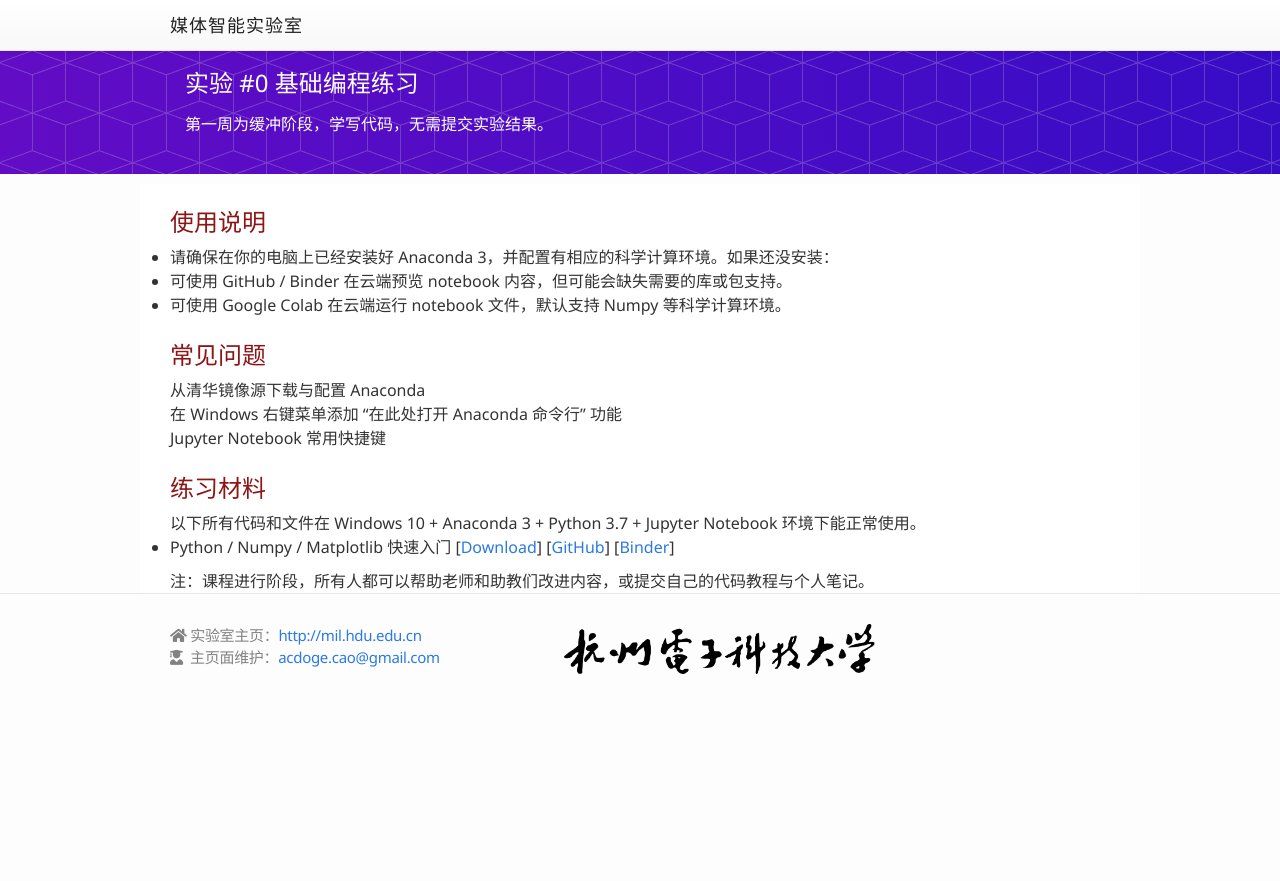
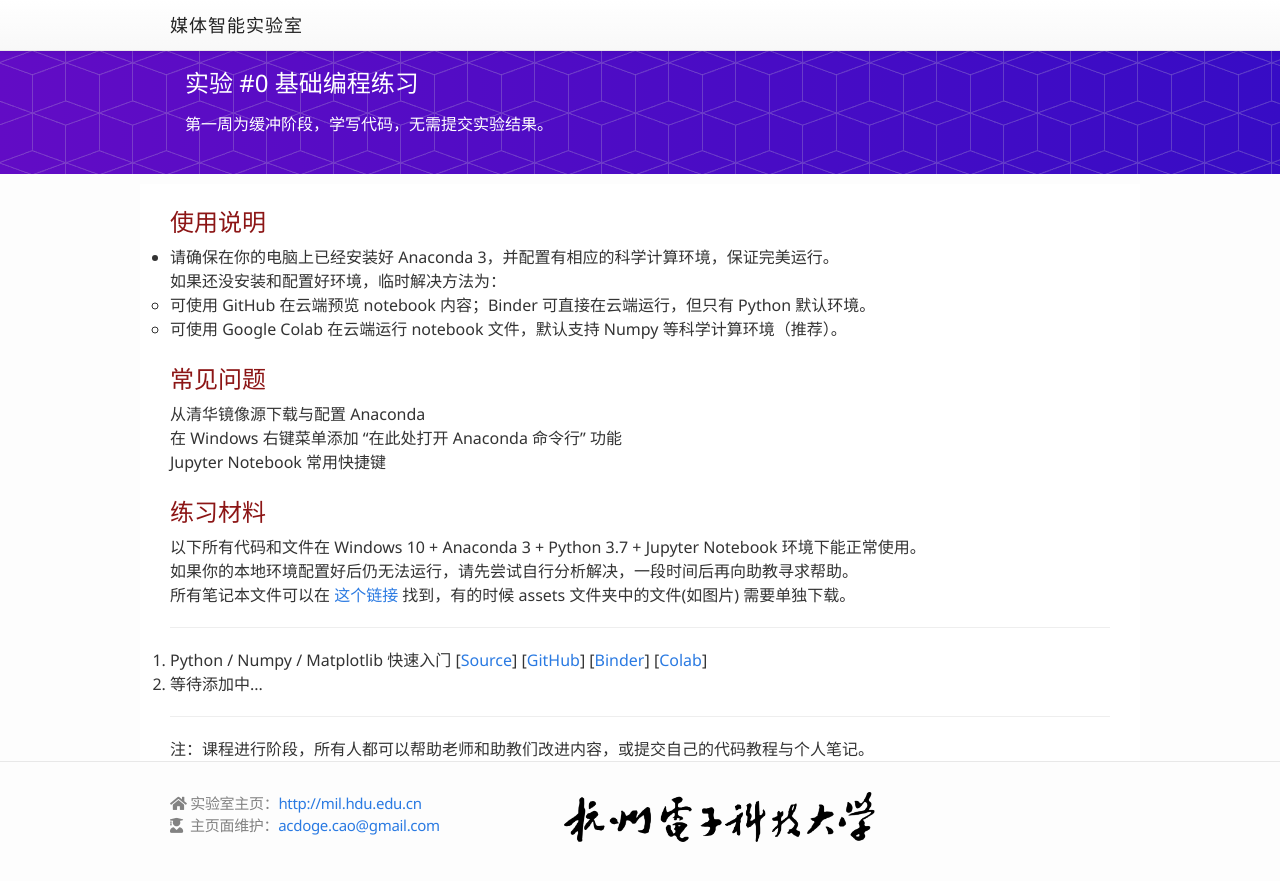
Before and after one commit to HDUMIL/summer-school, a Jekyll site: the page built from assignments/lab0/index.html, in a window 1280 px wide. Shown: the top 881 px of the page. Built offline with Jekyll 4.4.1, drawn with Linux system fonts in a browser that asks for light colours; nearby versions of some CDN libraries.

Commit message:
add faq for lab0, notice section start in 2:O0 PM  on July 5

```diff
--- a/assignments/lab0/index.html
+++ b/assignments/lab0/index.html
@@ -6,9 +6,11 @@ description: 第一周为缓冲阶段，学写代码，无需提交实验结果
 
 <div class="module-header">使用说明</div>
 <ul>
-  <li>请确保在你的电脑上已经安装好 Anaconda 3，并配置有相应的科学计算环境。如果还没安装：</li>
-  <li>可使用 GitHub / Binder 在云端预览 notebook 内容，但可能会缺失需要的库或包支持。</li>
-  <li>可使用 Google Colab 在云端运行 notebook 文件，默认支持 Numpy 等科学计算环境。</li>
+  <li>请确保在你的电脑上已经安装好 Anaconda 3，并配置有相应的科学计算环境，保证完美运行。</li>
+  <ul>如果还没安装和配置好环境，临时解决方法为：
+    <li>可使用 GitHub 在云端预览 notebook 内容；Binder 可直接在云端运行，但只有 Python 默认环境。</li>
+    <li>可使用 Google Colab 在云端运行 notebook 文件，默认支持 Numpy 等科学计算环境（推荐）。</li>
+  </ul>
 </ul>
 
 
@@ -19,11 +21,11 @@ description: 第一周为缓冲阶段，学写代码，无需提交实验结果
 
   <p>Anaconda 安装包可以到 https://mirrors.tuna.tsinghua.edu.cn/anaconda/archive/ 下载。</p>
   <p>TUNA 还提供了 Anaconda 仓库的镜像，运行以下命令:</p>
-      <pre class="highlighter-rouge">conda config --add channels
+  <pre class="highlighter-rouge">conda config --add channels
 https://mirrors.tuna.tsinghua.edu.cn/anaconda/pkgs/free/
 conda config --add channels https://mirrors.tuna.tsinghua.edu.cn/anaconda/pkgs/main/
 conda config --set show_channel_urls yes</pre>
-      即可添加 Anaconda Python 免费仓库。
+  即可添加 Anaconda Python 免费仓库。
 </details>
 
 <details>
@@ -43,21 +45,31 @@ conda config --set show_channel_urls yes</pre>
 
 <details>
   <summary>Jupyter Notebook 常用快捷键</summary>
-  https://shortcutworld.com/Jupyter-Notebook/win/Jupyter-Notebook_Shortcuts
+  https://shortcutworld.com/Jupyter-Notebook/win/Jupyter-Notebook_Shortcuts （谷歌一下）
 </details>
 
 <div class="module-header">练习材料</div>
 
-以下所有代码和文件在 Windows 10 + Anaconda 3 + Python 3.7 + Jupyter Notebook 环境下能正常使用。
+以下所有代码和文件在 Windows 10 + Anaconda 3 + Python 3.7 + Jupyter Notebook 环境下能正常使用。<br>
+如果你的本地环境配置好后仍无法运行，请先尝试自行分析解决，一段时间后再向助教寻求帮助。<br>
+所有笔记本文件可以在 <a href="https://github.com/HDUMIL/summer-school/tree/master/notebooks/" target="_blank">这个链接</a> 找到，有的时候
+assets 文件夹中的文件(如图片) 需要单独下载。
 
-<ul>
+<hr>
+
+<ol>
   <li>
     Python / Numpy / Matplotlib 快速入门
-    [<a href="{{ "/notebooks/python-tutorial.ipynb" | prepend: site.baseurl }}">Download</a>]
+    [<a href="{{ "/notebooks/python-tutorial.ipynb" | prepend: site.baseurl }}">Source</a>]
     [<a href="https://github.com/HDUMIL/summer-school/blob/master/notebooks/python-tutorial.ipynb">GitHub</a>]
     [<a href="https://mybinder.org/v2/gh/HDUMIL/summer-school/master?filepath=%2Fnotebooks%2Fpython-tutorial.ipynb"
       target="_blank">Binder</a>]
+    [<a href="https://colab.research.google.com/github/HDUMIL/summer-school/blob/master/notebooks/python-tutorial.ipynb"
+      target="_blank">Colab</a>]
   </li>
-</ul>
+  <li>等待添加中...</li>
+</ol>
+
+<hr>
 
 注：课程进行阶段，所有人都可以帮助老师和助教们改进内容，或提交自己的代码教程与个人笔记。
--- a/index.html
+++ b/index.html
@@ -10,6 +10,7 @@ layout: default
 <div id="announcement" class="module-header">课程公告
     <span style="font-size: 0.6em;">[<a href="./announcement">查看历史公告</a>]</span>
 </div>
+<li>2019 年 7 月 02 日：由于时间冲突，周五的课程讨论挪动至下午两点整开始。</li>
 <li>2019 年 6 月 18 日：大助教在 7 月 2 日至 7 日期间参加学校活动，期间答疑频率可能受到影响。</li>
 
 {% include schedule.html %}
```
Also changed, not shown: 1 other file.
